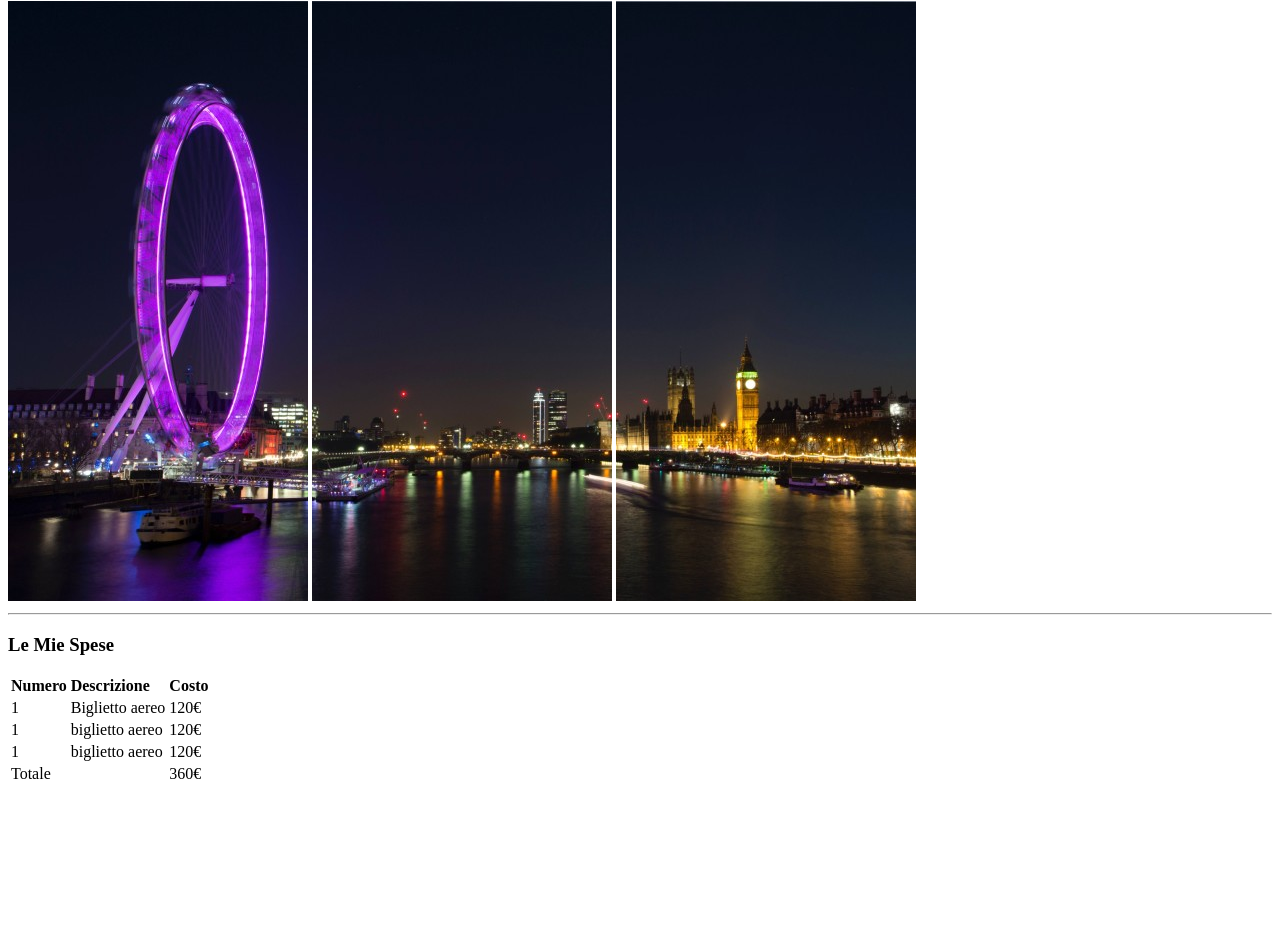
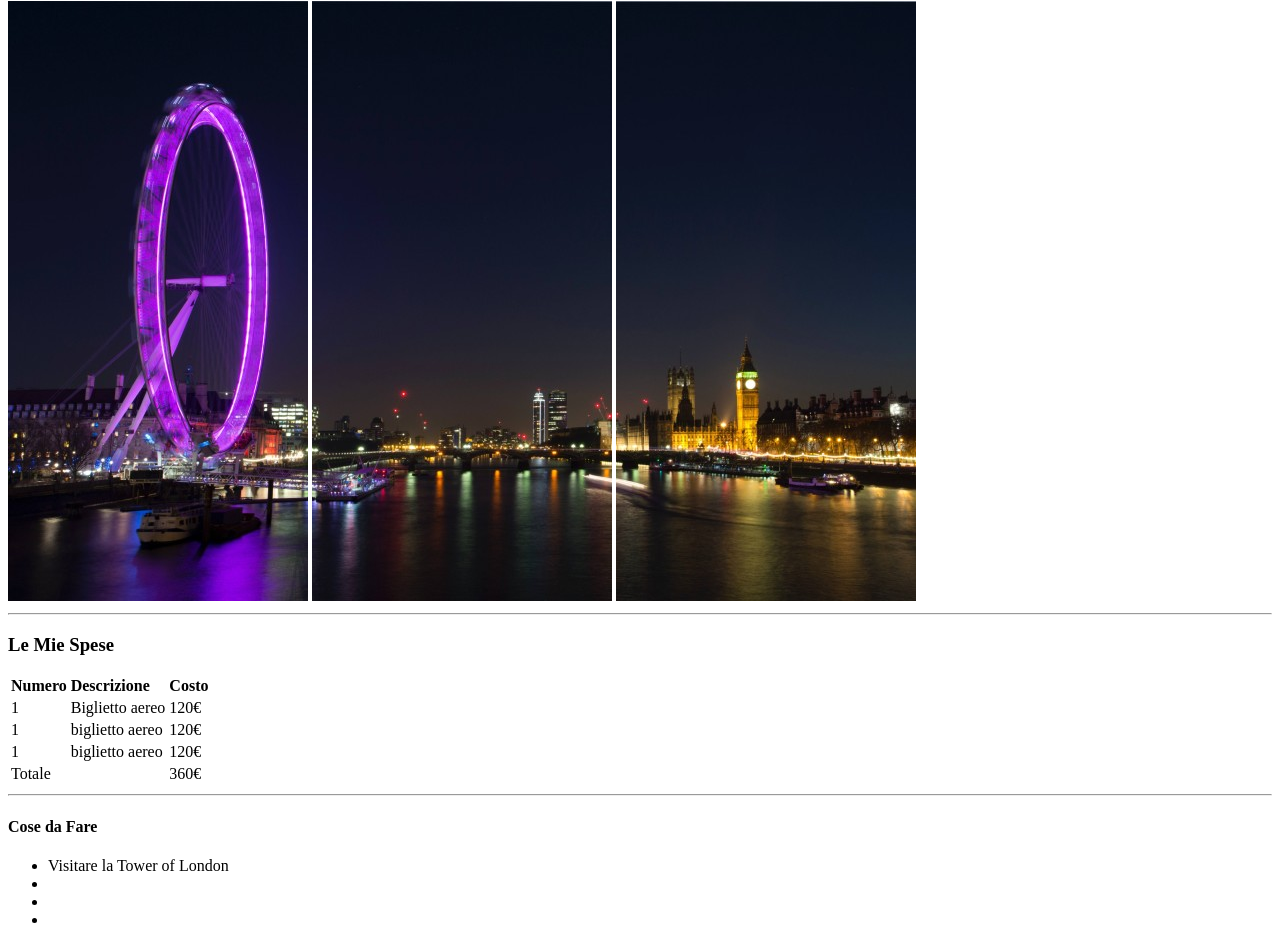
Before and after one commit to SimoneMenichetti/-html-london-trip, a plain HTML site: page index.html in a window 1280 px wide. Shown: the part 79-1024 px from the top of the page. Before the commit the page ends 873 px from the top, so only its background shows below. Drawn offline with Linux system fonts and the light colour scheme.

Commit message:
inserire capo testo e cose da fare

```diff
--- a/index.html
+++ b/index.html
@@ -49,6 +49,15 @@
                 <td>360&euro;</td>
             </tr>
         </table>
+        <hr>
+        <!-- add Things to Do -->
+        <h4>Cose da Fare</h4>
+        <ul>
+            <li>Visitare la Tower of London</li>
+            <li></li>
+            <li></li>
+            <li></li>
+        </ul>
     </main>
 
 </body>
```
